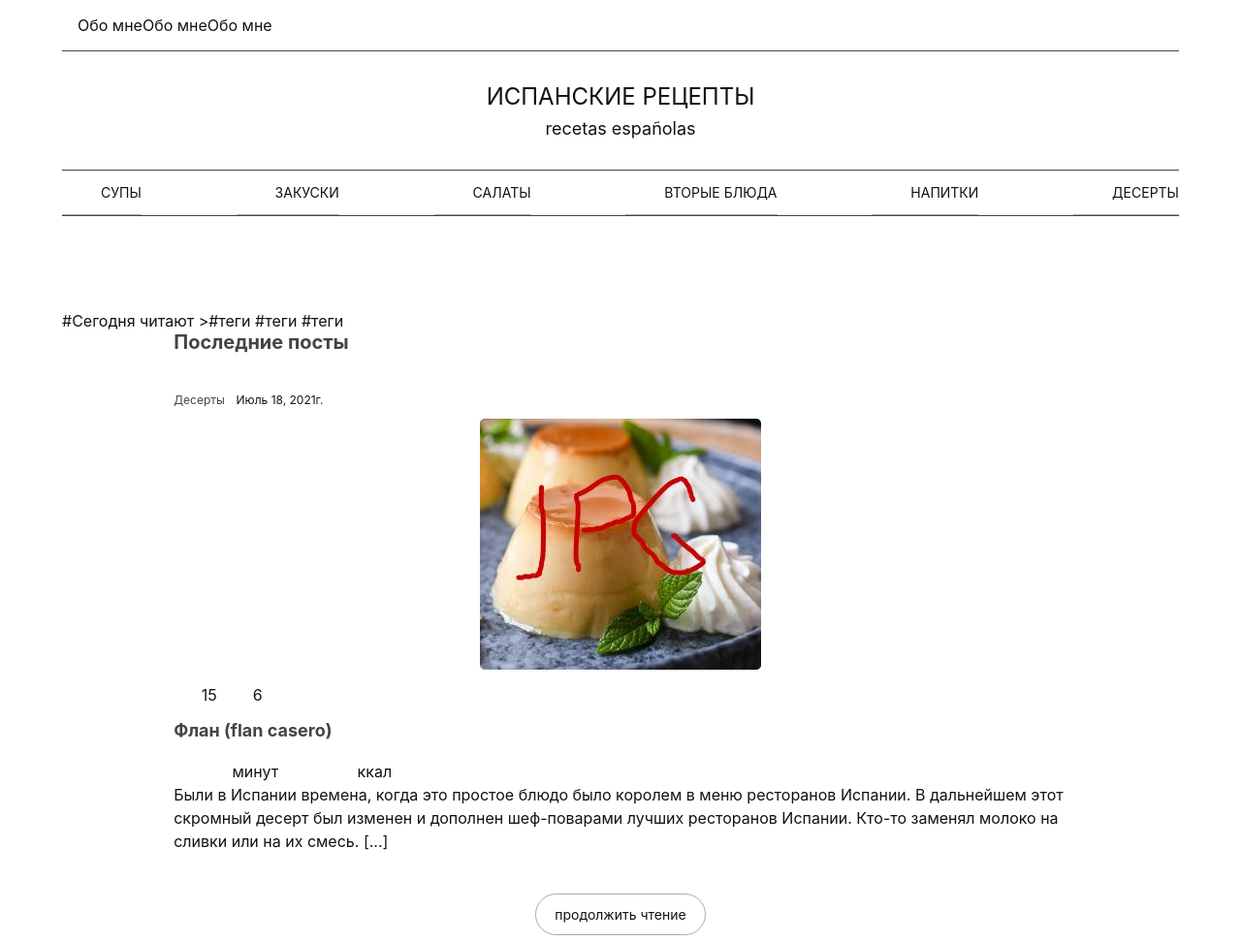
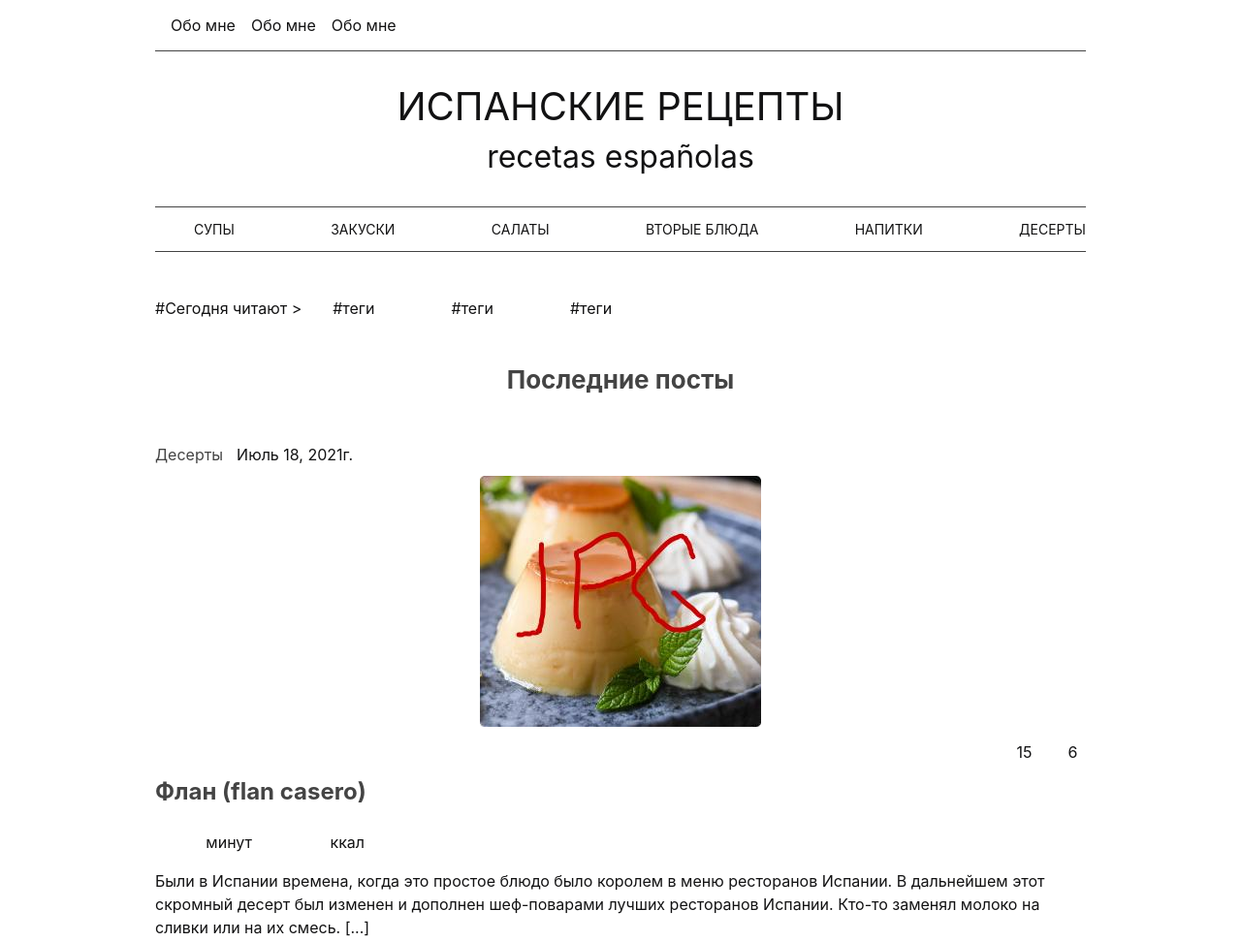
Before and after one commit to ar78ilnik/recetas3, a website: page app/index.html in a window 1280 px wide. Shown: the top 972 px of the page at 97% size. Drawn offline with nearby package versions, Linux system fonts and the light colour scheme; files that its build step writes are made by us from their sources.

Commit message:
Container desk

```diff
--- a/app/html_components/_aside.html
+++ b/app/html_components/_aside.html
@@ -1,6 +1,7 @@
 <section class="aside">
 	@@include('aside_components/_hello.html')
 	@@include('aside_components/_formAside.html')
+	@@include('aside_components/_list-category.html')
 	@@include('aside_components/_search.html')
 	@@include('aside_components/_new.html')
 	@@include('aside_components/_tags.html')
--- a/app/html_components/aside_components/_hello.html
+++ b/app/html_components/aside_components/_hello.html
@@ -1,5 +1,5 @@
 <section class="aside__item aside__hello">
-	<h2 class="title title_h2">Hola! / Привет!</h2>
+	<h2 class="title title_h2 title_hello">Hola! / Привет!</h2>
 	<p class="hello__text">Меня зовут Илья и я начал этот блог потому что хочу собрать и сохранить рецепты многочисленных регионов Испании, которые называют Испанская кухня.</p>
 	<div class="hello__picture">
 		<picture>
--- a/app/html_components/aside_components/_list-category.html
+++ b/app/html_components/aside_components/_list-category.html
@@ -1,3 +1,4 @@
+<section class="aside__item aside__category">
     <ul class="list list_category">
         <h2 class="title title_h2">Категории:</h2>
         <li class="list__item list__item_category">
@@ -49,3 +50,4 @@
             <a href="#" class="link link_category">ДЕСЕРТЫ</a>
         </li>
     </ul>
+</section>
--- a/app/scss/card.scss
+++ b/app/scss/card.scss
@@ -79,16 +79,24 @@
 			display: flex;
 			align-items: center;
 		}
+		&__info {
+			column-gap: 1em;
+			margin-bottom: 1em;
+		}
+		&__meta {
+			font-size: 1rem;
+		}
 		&__trick {
 			border: 0;
 			border-left: 5px solid var(--border-trick);
 		}
 		&__elem {
-			width: 120px;
-			justify-content: space-around;
+			width: 100px;
+			justify-content: space-between;
 		}
 		&__likes {
 			width: 100px;
+			margin-left: auto;
 		}
 		&__social {
 			width: 100%;
--- a/app/scss/container.scss
+++ b/app/scss/container.scss
@@ -14,13 +14,6 @@
 @media (min-width: $portait-width) {
 	.container {
 		width: $container-portait;
-		&_main {
-			display: flex;
-			flex-wrap: wrap;
-			flex-direction: row;
-			justify-content: space-between;
-			width: 90%;
-		}
 		&_menu {
 			width: 100%;
 		}
@@ -30,6 +23,9 @@
 @media (min-width: $desktop-width) {
 	.container {
 		width: $container-desktop;
+		&_main {
+			display: grid;
+		}
 		&_menu {
 			width: 100%;
 		}
--- a/app/scss/hello.scss
+++ b/app/scss/hello.scss
@@ -6,9 +6,6 @@
 		font-size: 1rem;
 		margin-bottom: 2.5em;
 	}
-	&__picture {
-		margin: var(--link-margin) auto;
-	}
 }
 
 @media (min-width: $tablet-width) {
@@ -16,10 +13,12 @@
 		align-items: center;
 		&__picture {
 			order: 0;
+			margin-bottom: 1em;
 		}
 		&__text {
 			order: 2;
 			width: 80%;
+			line-height: 1.5em;
 		}
 	}
 }
--- a/app/scss/list.scss
+++ b/app/scss/list.scss
@@ -41,7 +41,7 @@
 		&_nav {
 			display: flex;
 			border-bottom: 1px var(--title) solid;
-			column-gap: var(--column-gap);
+			column-gap: 1em;
 			padding: 1em;
 		}
 	}
@@ -56,6 +56,7 @@
 			border-bottom: 1px var(--title) solid;
 		}
 		&__item_menu {
+			border-bottom: 0;
 			display: flex;
 			justify-content: space-between;
 		}
--- a/app/scss/logo.scss
+++ b/app/scss/logo.scss
@@ -17,5 +17,20 @@
 
 @media (min-width: $tablet-width) {
 	.logo {
+		&__recetas {
+			font-size: 2.5rem;
+		}
+		&__dop {
+			font-size: 2rem;
+		}
 	}
 }
+
+@media (min-width: $desktop-width) {
+	.container {
+		width: $container-desktop;
+		&_menu {
+			width: 100%;
+		}
+	}
+}
--- a/app/scss/menu.scss
+++ b/app/scss/menu.scss
@@ -29,7 +29,6 @@
 			display: block;
 			position: relative;
 			height: auto;
-			margin-bottom: 50px;
 		}
 		&__close {
 			display: none;
--- a/app/scss/title.scss
+++ b/app/scss/title.scss
@@ -16,3 +16,18 @@
 		font-size: 0.875rem;
 	}
 }
+
+@media (min-width: $tablet-width) {
+	.title {
+		&_h2 {
+			font-size: 1.625rem;
+			text-align: center;
+		}
+		&_h3 {
+			font-size: 1.5rem;
+		}
+		&_hello {
+			order: 1;
+		}
+	}
+}
--- a/app/scss/today.scss
+++ b/app/scss/today.scss
@@ -7,6 +7,18 @@
 @media (min-width: $tablet-width) {
 	.today {
 		display: flex;
-		column-gap: var(--column-gap);
+		column-gap: 2em;
+		margin-bottom: 1em;
+		&__read {
+			width: 30%;
+			display: flex;
+			justify-content: space-between;
+		}
 	}
 }
+
+@media (min-width: $portait-width) {
+	.today {
+		margin-bottom: 3em;
+	}
+}
--- a/app/scss/wrapper.scss
+++ b/app/scss/wrapper.scss
@@ -1,8 +1,6 @@
 /* Wrapper */
 
 .wrapper {
-	&__cards {
-	}
 	&_social {
 		display: flex;
 		justify-content: space-between;
@@ -17,6 +15,9 @@
 
 @media (min-width: $tablet-width) {
 	.wrapper {
+		&_recipes {
+			width: 100%;
+		}
 		width: 80%;
 		margin: 0 auto;
 	}
```
Lines whose indentation alone changed are shown as unchanged.
